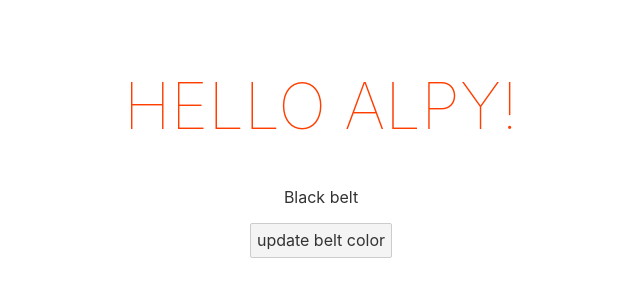
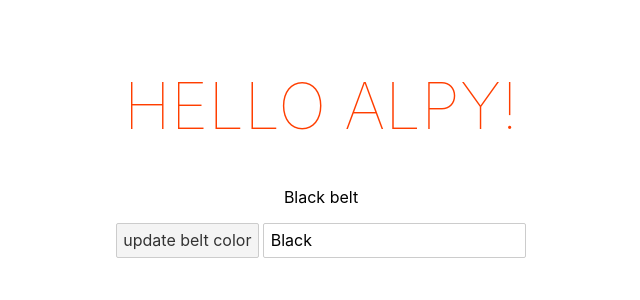
Before and after one commit to SarEnderTarkanson/myproject, a Svelte app: page / in a window 1280 px wide. Shown: the top 300 px of the page, without its empty margins (319-959 px from the left). Built offline with nearby package versions, Linux system fonts and the light colour scheme.

Commit message:
practiced both one-way and two-way bindings

```diff
--- a/src/App.svelte
+++ b/src/App.svelte
@@ -2,16 +2,21 @@
 	let name = "Alpy";
 	let beltColor = "Black";
 	const handleClick = () => {
-		beltColor = "Orange"
-	}
+		beltColor = "Orange";
+	};
+	const handleInput = (e) => {
+		beltColor = e.target.value;
+	};
 </script>
 
 <main>
 	<h1>Hello {name}!</h1>
-	<p>
+	<p style="color: {beltColor}">
 		{beltColor} belt
 	</p>
 	<button on:click={handleClick}>update belt color</button>
+	<!-- <input type="text" on:input={handleInput} value={beltColor}> -->
+	 <input type="text" bind:value={beltColor}>
 </main>
 
 <style>
```
